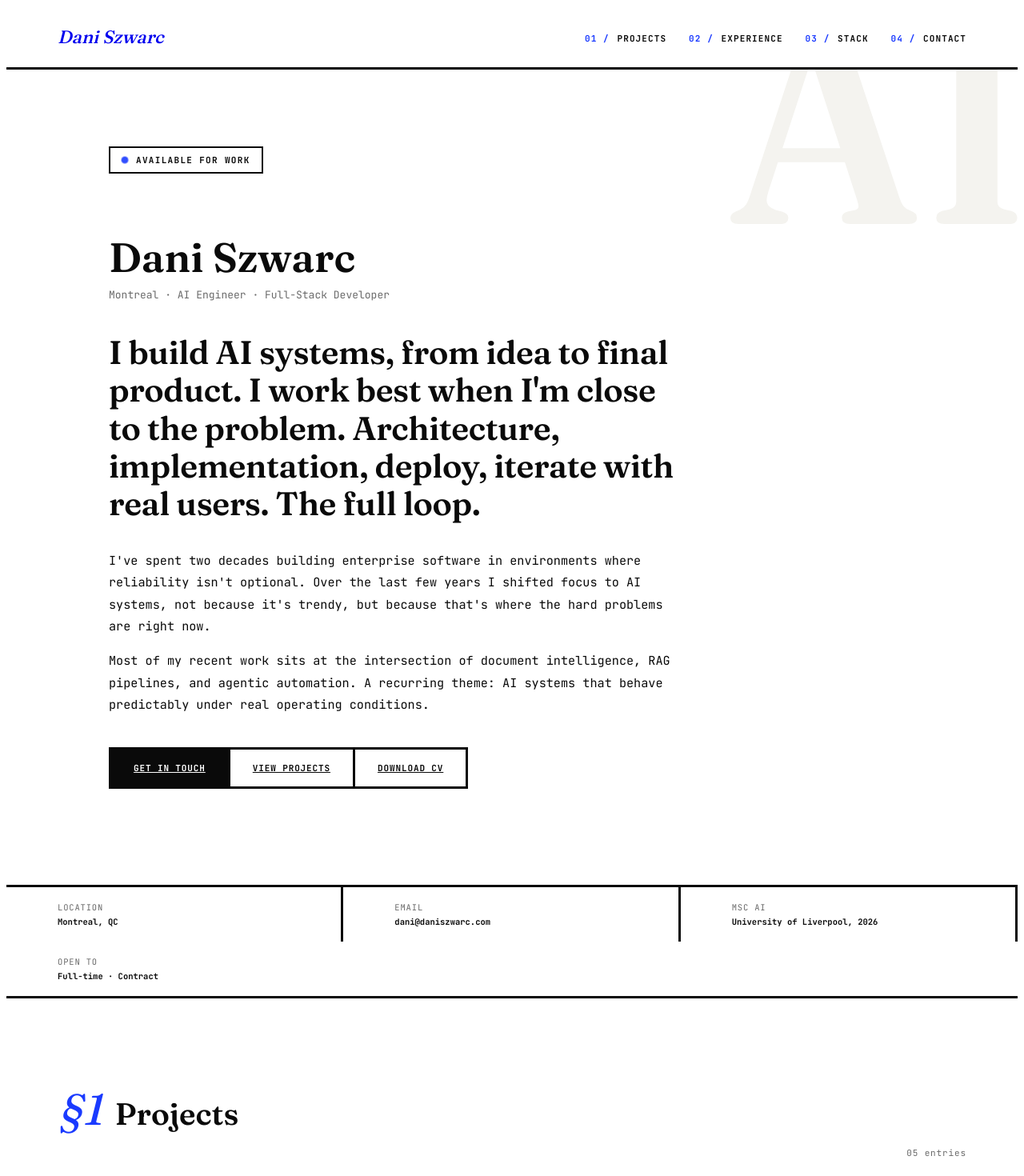
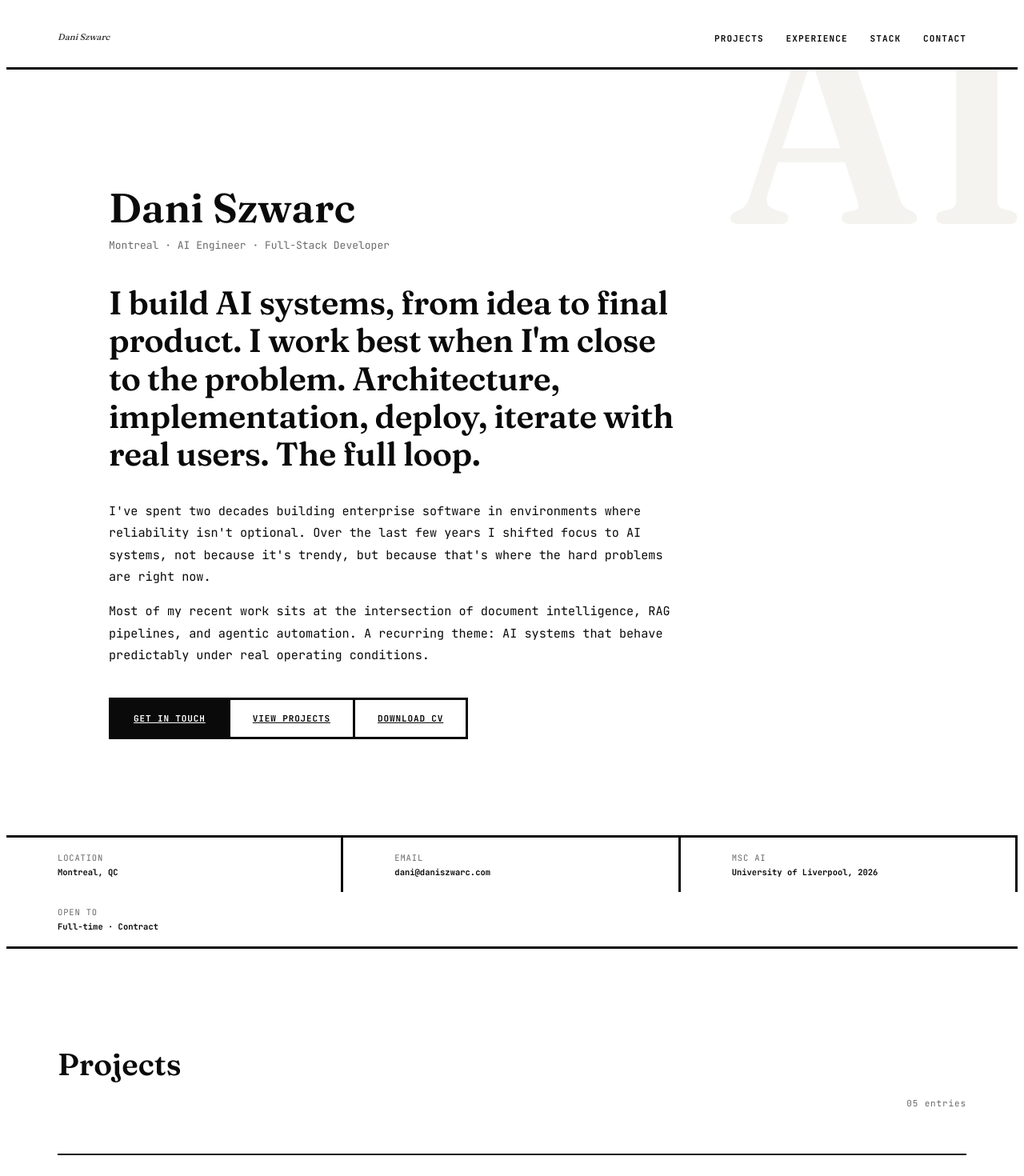
Before and after one commit to daniszwarc/portfolio, a Next.js app: page / in a window 1280 px wide. Shown: the top 1470 px of the page at 80% size. Built offline with nearby package versions, Linux system fonts and the light colour scheme.

Commit message:
fix: nav color/size, remove badge and numbers, dark contact links

```diff
--- a/app/Alt.module.css
+++ b/app/Alt.module.css
@@ -51,7 +51,8 @@
   font-family: var(--alt-font-display), serif;
   font-style: italic;
   font-weight: 500;
-  font-size: 1.4rem;
+  font-size: 11px;
+  color: #333333;
   text-decoration: none;
 }
 
@@ -69,12 +70,6 @@
   color: var(--ink);
   text-decoration: none;
   position: relative;
-}
-
-.navLinks a::before {
-  content: "0" attr(data-i) " / ";
-  color: var(--blue);
-  margin-right: 2px;
 }
 
 .navLinks a:hover {
@@ -120,30 +115,6 @@
   grid-template-columns: auto 1fr;
   gap: clamp(24px, 5vw, 64px);
   align-items: start;
-}
-
-.heroTag {
-  display: inline-flex;
-  align-items: center;
-  gap: 10px;
-  font-size: 11px;
-  font-weight: 700;
-  letter-spacing: 0.12em;
-  text-transform: uppercase;
-  border: 2px solid var(--line);
-  padding: 8px 14px;
-  margin-bottom: 28px;
-  opacity: 0;
-  animation: rise 0.6s ease forwards;
-  animation-delay: 0.05s;
-}
-
-.dot {
-  width: 8px;
-  height: 8px;
-  background: var(--blue);
-  border-radius: 50%;
-  animation: pulse 1.8s ease-in-out infinite;
 }
 
 .heroName {
@@ -271,17 +242,6 @@
   }
 }
 
-@keyframes pulse {
-  0%, 100% {
-    transform: scale(1);
-    opacity: 1;
-  }
-  50% {
-    transform: scale(1.5);
-    opacity: 0.5;
-  }
-}
-
 /* ---------- meta strip ---------- */
 
 .meta {
@@ -345,14 +305,6 @@
   align-items: flex-end;
   justify-content: space-between;
   margin-bottom: clamp(32px, 5vw, 56px);
-}
-
-.sectionNum {
-  font-family: var(--alt-font-display), serif;
-  font-style: italic;
-  color: var(--blue);
-  font-size: clamp(2.2rem, 5vw, 3.4rem);
-  line-height: 1;
 }
 
 .sectionTitle {
@@ -560,6 +512,11 @@
   font-family: var(--alt-font-display), serif;
   font-weight: 600;
   font-size: clamp(1.1rem, 2vw, 1.5rem);
+  color: #333333;
+}
+
+.contactBlock:hover .contactValue {
+  color: var(--white);
 }
 
 @media (max-width: 640px) {
@@ -590,9 +547,6 @@
   .heroGrid {
     grid-template-columns: 1fr;
   }
-  .navLinks a::before {
-    display: none;
-  }
 }
 
 @media (max-width: 600px) {
--- a/app/page.tsx
+++ b/app/page.tsx
@@ -110,13 +110,11 @@ const contactBlocks = [
 
 function Section({
   id,
-  number,
   title,
   count,
   rows,
 }: {
   id: string;
-  number: string;
   title: string;
   count: string;
   rows: Row[];
@@ -125,10 +123,7 @@ function Section({
     <section id={id} className={styles.section}>
       <div className={styles.wrap}>
         <div className={styles.sectionHead}>
-          <div style={{ display: "flex", alignItems: "baseline", gap: 16 }}>
-            <span className={styles.sectionNum}>{number}</span>
-            <h2 className={styles.sectionTitle}>{title}</h2>
-          </div>
+          <h2 className={styles.sectionTitle}>{title}</h2>
           <span className={styles.sectionCount}>{count}</span>
         </div>
         <div>
@@ -171,11 +166,9 @@ export default function AltHome() {
             Dani Szwarc
           </a>
           <ul className={styles.navLinks}>
-            {navLinks.map((link, i) => (
+            {navLinks.map((link) => (
               <li key={link.href}>
-                <a href={link.href} data-i={i + 1}>
-                  {link.label}
-                </a>
+                <a href={link.href}>{link.label}</a>
               </li>
             ))}
           </ul>
@@ -190,10 +183,6 @@ export default function AltHome() {
           <div className={styles.heroGrid}>
             <div />
             <div>
-              <span className={styles.heroTag}>
-                <span className={styles.dot} />
-                Available for work
-              </span>
               <p className={styles.heroName}>Dani Szwarc</p>
               <p className={styles.heroRole}>Montreal · AI Engineer · Full-Stack Developer</p>
               <h1 className={styles.headline}>
@@ -252,16 +241,13 @@ export default function AltHome() {
         </div>
       </div>
 
-      <Section id="projects" number="§1" title="Projects" count="05 entries" rows={projects} />
-      <Section id="experience" number="§2" title="Experience" count="03 entries" rows={experience} />
+      <Section id="projects" title="Projects" count="05 entries" rows={projects} />
+      <Section id="experience" title="Experience" count="03 entries" rows={experience} />
 
       <section id="stack" className={styles.section}>
         <div className={styles.wrap}>
           <div className={styles.sectionHead}>
-            <div style={{ display: "flex", alignItems: "baseline", gap: 16 }}>
-              <span className={styles.sectionNum}>§3</span>
-              <h2 className={styles.sectionTitle}>Stack</h2>
-            </div>
+            <h2 className={styles.sectionTitle}>Stack</h2>
             <span className={styles.sectionCount}>06 groups</span>
           </div>
           <div className={styles.stackGrid}>
@@ -278,10 +264,7 @@ export default function AltHome() {
       <section id="contact" className={styles.section} style={{ borderBottom: "none" }}>
         <div className={styles.wrap}>
           <div className={styles.sectionHead}>
-            <div style={{ display: "flex", alignItems: "baseline", gap: 16 }}>
-              <span className={styles.sectionNum}>§4</span>
-              <h2 className={styles.sectionTitle}>Contact</h2>
-            </div>
+            <h2 className={styles.sectionTitle}>Contact</h2>
             <span className={styles.sectionCount}>04 channels</span>
           </div>
           <div className={styles.contactGrid}>
```
Also changed, not shown: 1 other file (tests, documents, lock files or other folders).
